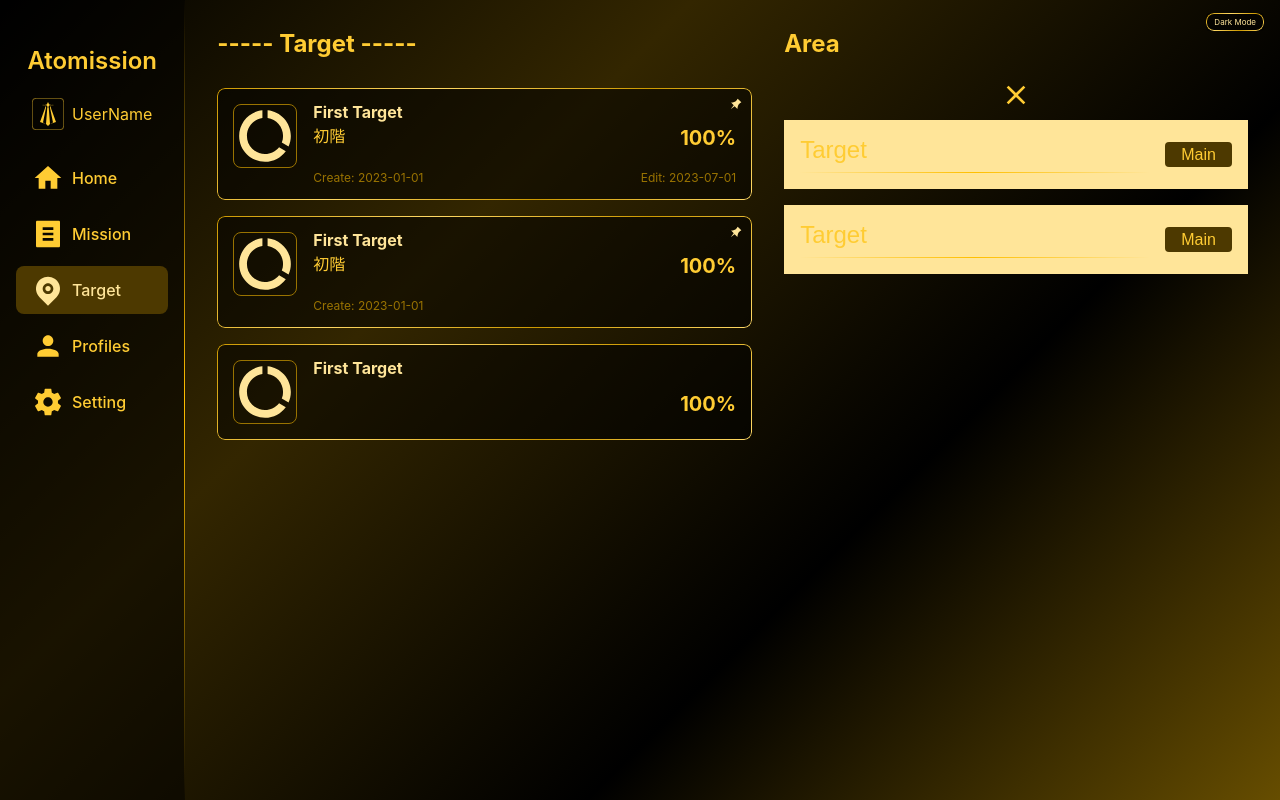
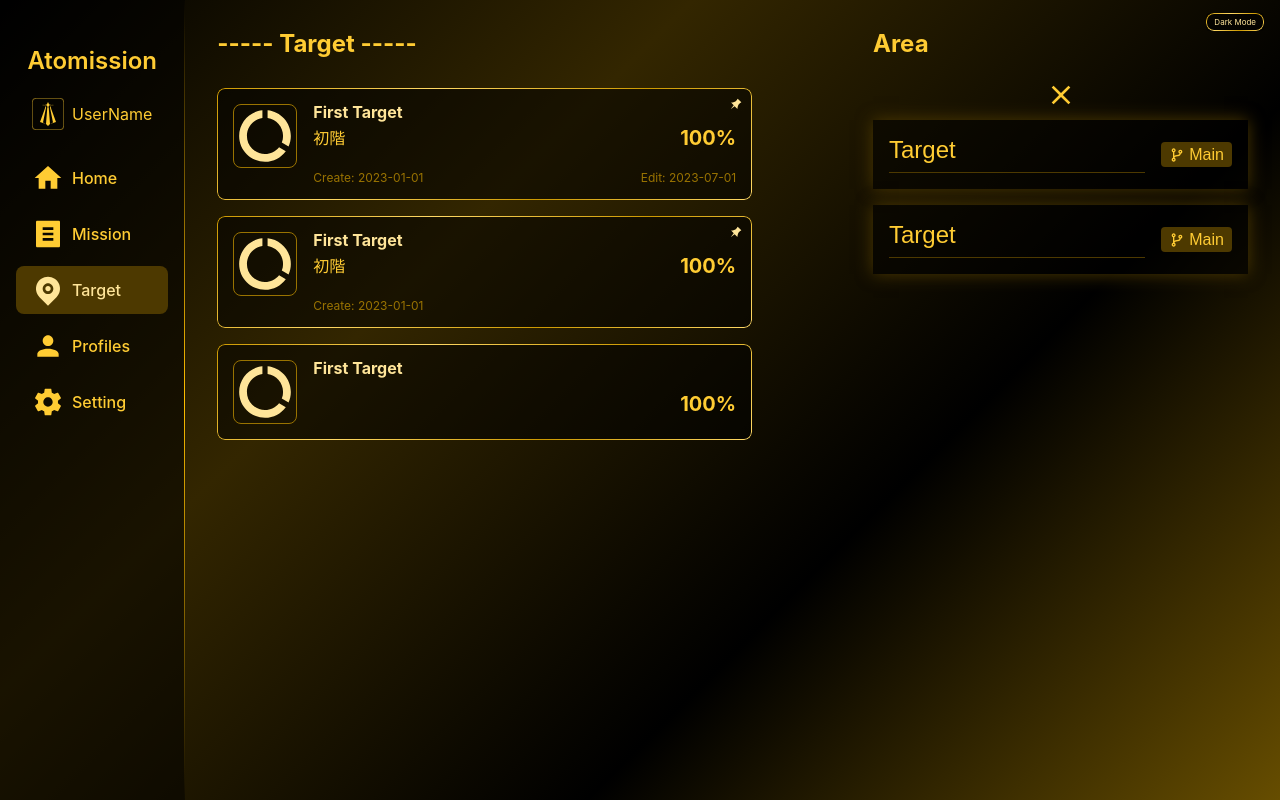
Before and after one commit to silence870121/Atomission, a Vue app: page /targets in a window 1280 px wide. Built offline with nearby package versions, Linux system fonts and the light colour scheme.

Commit message:
Update Target Option

```diff
--- a/src/components/OptionItem_title.vue
+++ b/src/components/OptionItem_title.vue
@@ -13,9 +13,8 @@ const prop = defineProps({
     <div class="option-content">
         <input type="text" :value="title">
         <div class="option-branch">
-
+            <svg-icon name="branch" size="xs" />
             <select name="" id="">
-                <svg-icon name="branch" size="xs" />
                 <option value="main"> Main</option>
                 <option value="sub">Sub</option>
             </select>
@@ -28,10 +27,11 @@ const prop = defineProps({
     flex: 1;
     display: flex;
     padding: 1rem;
-    background-color: var(--on-surface-color);
+    background-color: var(--surface-color);
     flex-direction: row;
     align-items: center;
     gap: 1rem;
+    box-shadow: 0 0 1rem var(--surface-variant-color);
 }
 
 .option-content input {
@@ -40,16 +40,25 @@ const prop = defineProps({
     width: 100%;
     font-size: 1.5rem;
     padding-bottom: 0.5rem;
-    border-bottom: 1px solid;
-    border-image: var(--border-center-row) 1;
+    border-bottom: 1px solid var(--surface-variant-color);
+    /* border-image: var(--border-center-row) 1; */
     white-space: nowrap;
+}
+
+.option-branch {
+    display: flex;
+    gap: 0.25rem;
+    align-items: center;
+    background: var(--surface-variant-color);
+    border-radius: var(--border-radius-sm);
+    padding: 0.25rem 0.5rem;
 }
 
 .option-content select {
     background: var(--surface-variant-color);
-    padding: 0.25rem 1rem;
+    border-radius: var(--border-radius-sm);
+    /* padding: 0.25rem 1rem; */
     font-size: 1rem;
-    border-radius: var(--border-radius-sm);
     text-align: center;
 }
 
--- a/src/components/Project/TargetCard.vue
+++ b/src/components/Project/TargetCard.vue
@@ -47,16 +47,15 @@ defineProps({
     border: 1px solid var(--primary-variant-color);
     border-radius: var(--border-radius-md);
     /* background: var(--background); */
+    flex-shrink: 0;
 }
 
 .target-content {
     flex: 1;
     display: flex;
     flex-wrap: wrap;
-    /* flex-direction: column; */
     align-items: flex-start;
     gap: 0.5rem;
-    /* justify-content: space-between; */
 }
 
 .target-title {
@@ -67,6 +66,7 @@ defineProps({
 }
 
 .target-stage {
+    line-height: 1.25rem;
     color: var(--primary-color);
 }
 
@@ -87,6 +87,7 @@ defineProps({
     color: var(--primary-variant-color);
     font-size: 0.75rem;
     margin-top: 1rem;
+    flex-wrap: wrap;
 }
 
 .target-date span {
--- a/src/components/Project/TargetOption.vue
+++ b/src/components/Project/TargetOption.vue
@@ -13,6 +13,7 @@ import Title from "@/components/OptionItem_title.vue"
 
 <style>
 .option {
+    max-width: 375px;
     display: flex;
     flex-direction: column;
     gap: 1rem;
--- a/src/views/Targets.vue
+++ b/src/views/Targets.vue
@@ -43,6 +43,10 @@ h2 {
     padding-bottom: 1rem;
 }
 
+.container {
+    justify-content: space-between;
+}
+
 .target {
     display: flex;
     gap: 1rem;
@@ -51,7 +55,6 @@ h2 {
 }
 
 .target-option {
-    flex: 1;
     display: flex;
     flex-direction: column;
 }
```
